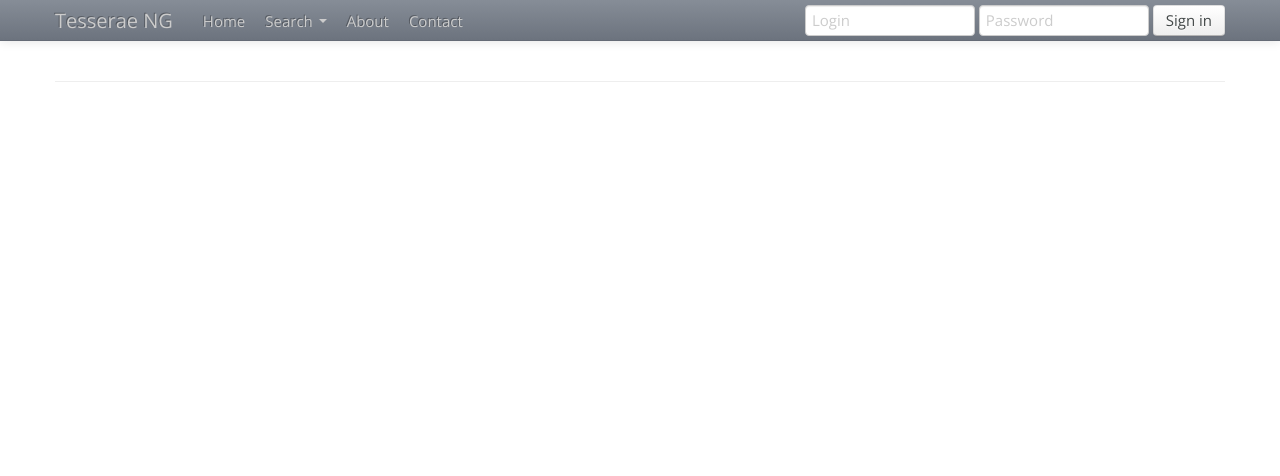
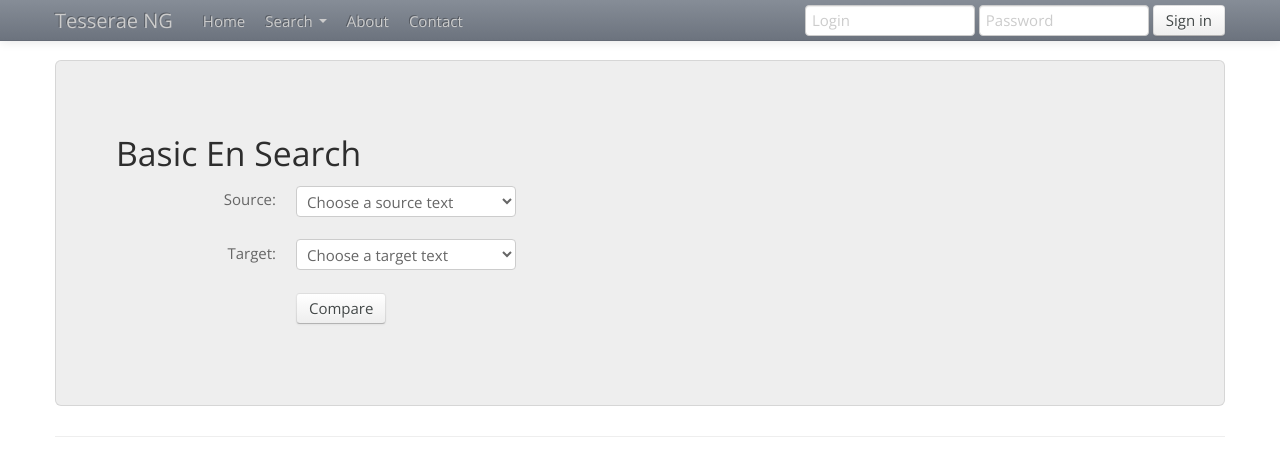
Before and after one commit to eberle1080/tesserae-ng, a Django app: template website/templates/default/basic_search.html in a window 1280 px wide. Shown: the top 476 px of the page. Run offline with Django 3.2, Linux system fonts and the light colour scheme; tables that the repository leaves empty hold one stand-in row (values such as "Sample post"); the template is opened without the code that fills it: values that come from a table or form of the project are taken from there, most other values are stand-ins (such as "Sample title", 1, 10 or a date in 2020); some libraries are stand-ins or nearby versions.

Commit message:
The basic search page is now populated with data (no search *results* don't exist yet)

```diff
--- a/website/templates/default/basic_search.html
+++ b/website/templates/default/basic_search.html
@@ -1,9 +1,36 @@
 {% extends "main.html" %}
+{% load form_goodies %}
 {% block title %}Tesserae NG - Basic {{ language|capfirst }} Search{% endblock %}
 {% block nav_lbs_class %}active{% endblock %}
 {% block lbs_link %}#{% endblock %}
 {% block container %}
-
-
-
+  <div class="hero-unit">
+    <h2>Basic {{ language|capfirst }} Search</h2>
+    <form class="form-horizontal" action="/search/{{ language }}/basic" method="post" enctype="multipart/form-data">
+      {% csrf_token %}
+{% for hidden in form.hidden_fields %}
+      {{ hidden }}
+{% endfor %}
+{% for field in form.visible_fields %}
+      <div class="control-group {% if field.errors %}error{% endif %}">
+        {{ field|label_with_classes:"control-label" }}
+        <div class="controls">
+          {{ field }}
+{% if field.errors %}
+          <span class="help-inline">{{ field.errors }}</span>
+{% else %}
+{% if field.help_text %}
+          <span class="help-inline">{{ field.help_text }}</span>
+{% endif %}
+{% endif %}
+        </div>
+      </div>
+{% endfor %}
+      <div class="control-group">
+        <div class="controls">
+          <input type="submit" class="btn" value="Compare" />
+        </div>
+      </div>
+    </form>
+  </div>
 {% endblock %}
--- a/website/tesserae_ng/core_search.py
+++ b/website/tesserae_ng/core_search.py
@@ -5,6 +5,7 @@ from django.http import HttpResponse, Http404
 from django.views.decorators.http import require_GET, require_POST
 from views import _render
 from website.tesserae_ng.models import SourceText, SourceTextSentence
+from website.tesserae_ng.forms import SimpleSearchForm
 import reversion
 
 def search(request, language, level):
@@ -13,7 +14,8 @@ def search(request, language, level):
     """
 
     args = {'language': language, 'user': request.user,
-            'authenticated': request.user.is_authenticated()}
+            'authenticated': request.user.is_authenticated(),
+            'form': SimpleSearchForm() }
 
     if request.method == 'GET':
         if language in ('latin', 'greek', 'english'):
--- a/website/tesserae_ng/forms.py
+++ b/website/tesserae_ng/forms.py
@@ -1,4 +1,8 @@
 from django import forms
+import logging
+from website.tesserae_ng.models import SourceTextVolume
+
+logger = logging.getLogger(__name__)
 
 class SourceTextSubmitForm(forms.Form):
 
@@ -33,3 +37,15 @@ class SourceTextSubmitForm(forms.Form):
     print_source_link = forms.URLField(label='Print source URL', required=False)
 
     source_file = forms.FileField(allow_empty_file=False, required=True, label='Source file')
+
+
+class STVChoiceField(forms.ModelChoiceField):
+
+    def label_from_instance(self, obj):
+        return obj.source.title + " (" + obj.volume + ")"
+
+
+class SimpleSearchForm(forms.Form):
+
+    source = STVChoiceField(queryset=SourceTextVolume.objects, empty_label="Choose a source text")
+    target = STVChoiceField(queryset=SourceTextVolume.objects, empty_label="Choose a target text")
```
